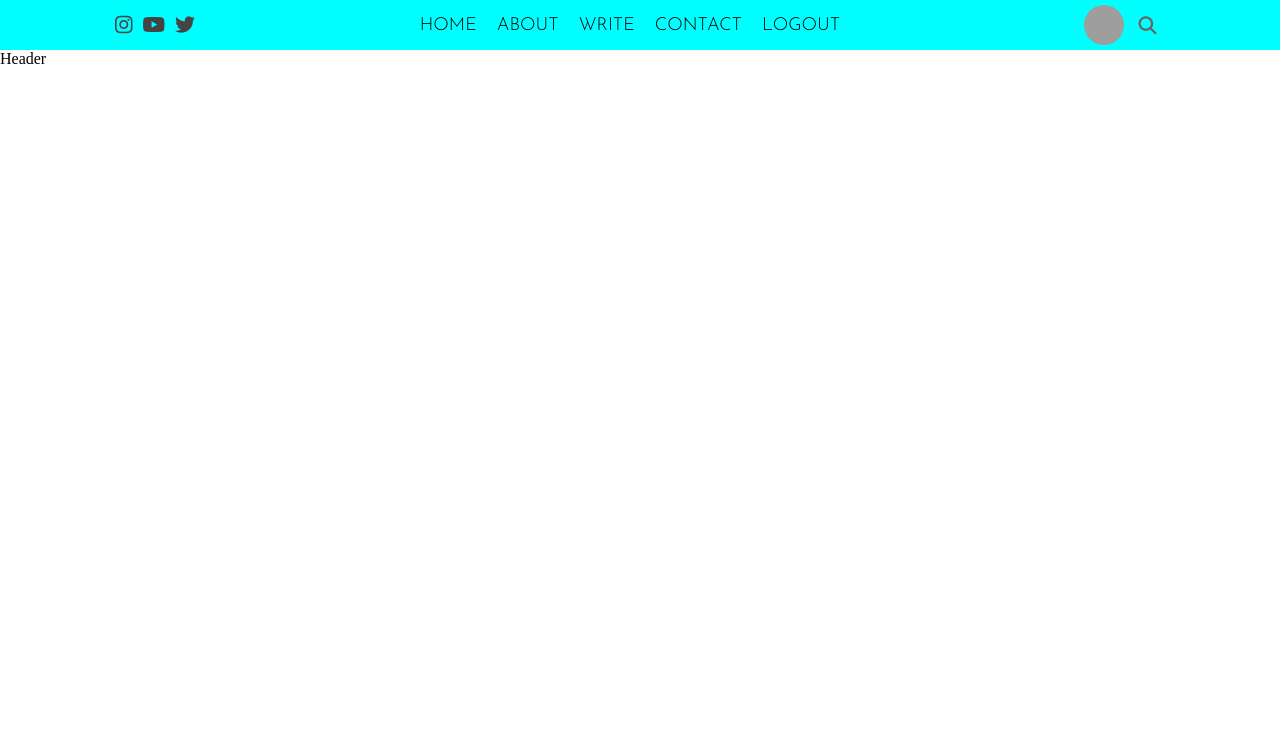
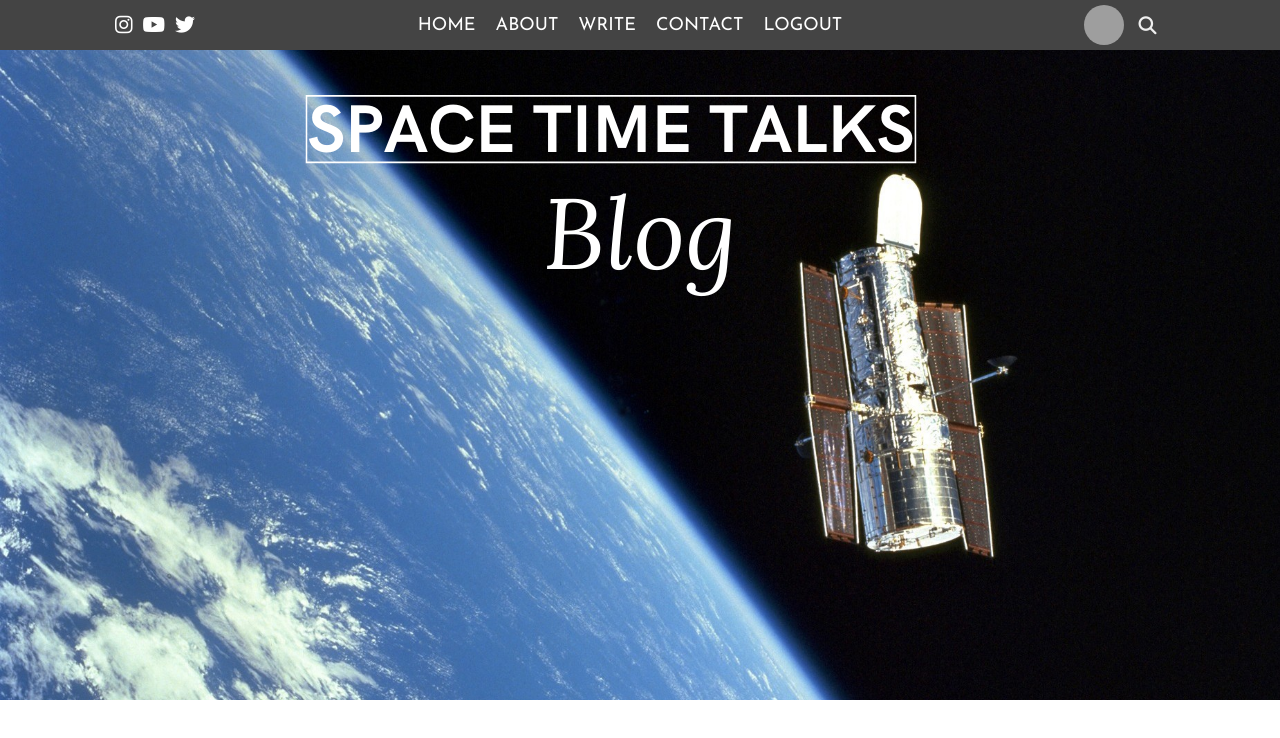
Before and after one commit to sarthakladhwe/spacetimetalks, a React (Create React App) app: page / in a window 1280 px wide. Shown: the top 738 px of the page. Built offline with nearby package versions, Linux system fonts and the light colour scheme; grey boxes are pictures that could not be loaded.

Commit message:
Header styling, adjusted few sylings

```diff
--- a/src/header/Header.css
+++ b/src/header/Header.css
@@ -0,0 +1,29 @@
+.header {
+    margin: 0;
+    position: relative;
+}
+
+.header-titles {
+    display: flex;
+    flex-direction: column;
+    align-items: center;
+    font-family: 'Lora', serif;
+    color: #fff;
+}
+
+.logo-image {
+    position: absolute;
+    top: 5%;
+}
+
+.header-title-large {
+    position: absolute;
+    top: 18%;
+    font-size: 100px;
+}
+
+.hero-image {
+    width: 100%;
+    height: 650px;
+    object-fit: cover;
+}
--- a/src/header/Header.js
+++ b/src/header/Header.js
@@ -1,10 +1,16 @@
 import React from 'react'
 import './Header.css'
+import heroImage from '../assets/SpaceTimeTalks-Hero.jpg'
+import logoImage from '../assets/STTWebsiteWhiteLogo.png'
 
 export default function Header() {
   return (
     <div className='header'>
-        Header
+        <div className='header-titles'>
+            <img className='logo-image' src={logoImage} alt='logo-image' />
+            <span className='header-title-large'>Blog</span>
+        </div>
+        <img className='hero-image' src={heroImage} alt='hero-image' />
     </div>
   )
 }
--- a/src/pages/Home/Home.js
+++ b/src/pages/Home/Home.js
@@ -7,6 +7,7 @@ export default function Home() {
   return (
     <div className='home'>
         <Header />
+
     </div>
   )
 }
--- a/src/topbar/Topbar.css
+++ b/src/topbar/Topbar.css
@@ -6,7 +6,8 @@
     top: 0;
     display: flex;
     align-items: center;
-    background-color: aqua;
+    background-color: #444;
+    z-index: ;
 }
 
 .top-left, .top-right {
@@ -23,7 +24,7 @@
 .top-icon {
     font-size: 20px;
     margin-right: 10px;
-    color: #444;
+    color: #fff;
     cursor: pointer;
 }
 
@@ -46,13 +47,18 @@
 .menu-list-item {
     margin-right: 20px;
     font-size: 18px;
-    font-weight: 300;
+    font-weight: 400;
+    color: #fff;
     cursor: pointer;
+}
+
+.menu-list-item:hover {
+    color: aqua;
 }
 
 .top-search {
     font-size: 18px;
-    color: #666;
+    color: #efefef;
     cursor: pointer;
     margin-left: 15px;
 }
```
Also changed, not shown: src/assets/STTWebsiteWhiteLogo.png (added), src/assets/SpaceTimeTalks-Hero.jpg (added).
